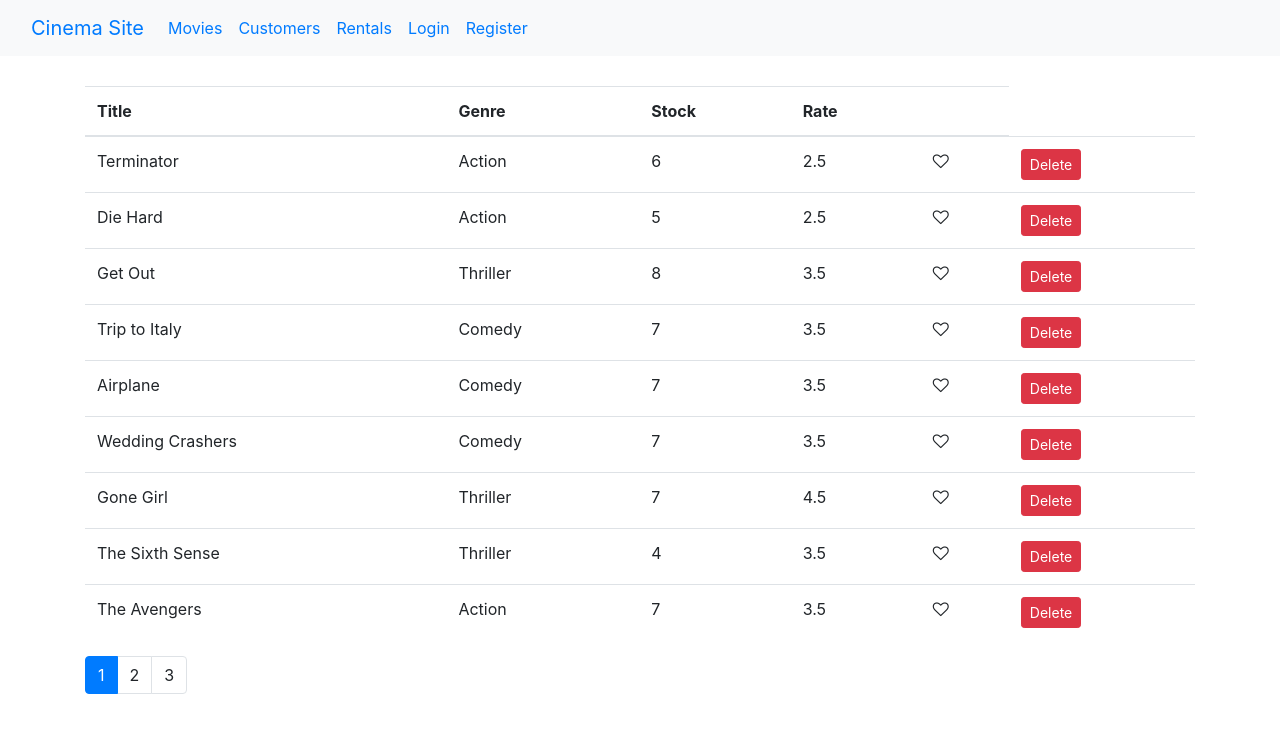
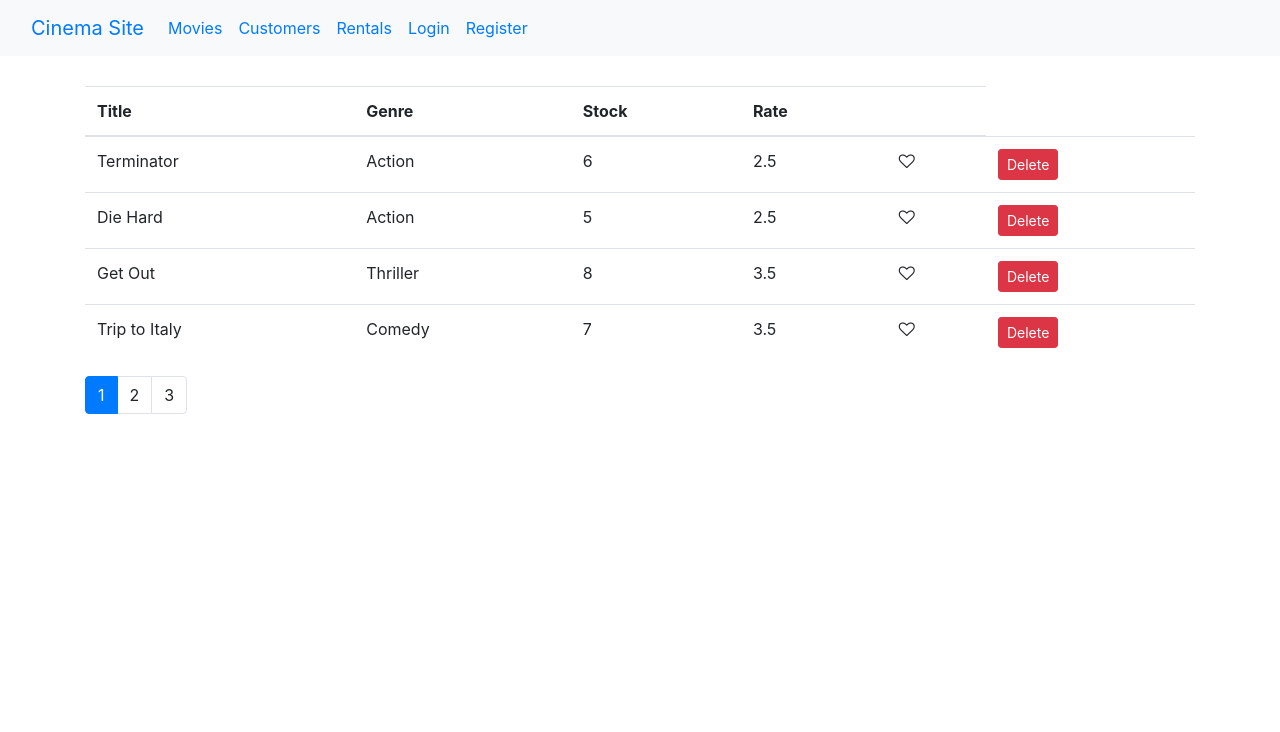
Before and after one commit to Ngeti258/Cinema-site, a React (Create React App) app: page /movies in a window 1280 px wide. Shown: the top 732 px of the page. Built offline with nearby package versions, Linux system fonts and the light colour scheme.

Commit message:
pagination component built

```diff
--- a/src/components/movies.jsx
+++ b/src/components/movies.jsx
@@ -2,6 +2,7 @@ import React, { Component } from 'react'
 import Like from './common/like';
 import { getMovies } from '../services/fakeMovieService';
 import Pagination from './common/pagination';
+import {paginate} from '../utils/paginate'
 class Movie extends Component {
    state = {
       movies:getMovies(),
@@ -20,12 +21,13 @@ class Movie extends Component {
       this.setState({movies})
    }
    handlePageChange=page=>{
-      console.log(page);
+      this.setState({currentPage:page});
    }
    render() {
       const {length:count}=this.state.movies;
-      const {pageSize,currentPage}=this.state
+      const {pageSize,currentPage,movies:allmovies}=this.state
       if(count === 0) return <p>There are no movies in the database.</p>
+      const movies = paginate(allmovies,currentPage,pageSize)
       return(
       <React.Fragment>
       <table className="table">
@@ -39,7 +41,7 @@ class Movie extends Component {
             </tr>
          </thead>
          <tbody>
-            {this.state.movies.map(movie=>(
+            {movies.map(movie=>(
             <tr key={movie._id}>
                <td>{movie.title}</td>
                <td>{movie.genre.name}</td>
```
